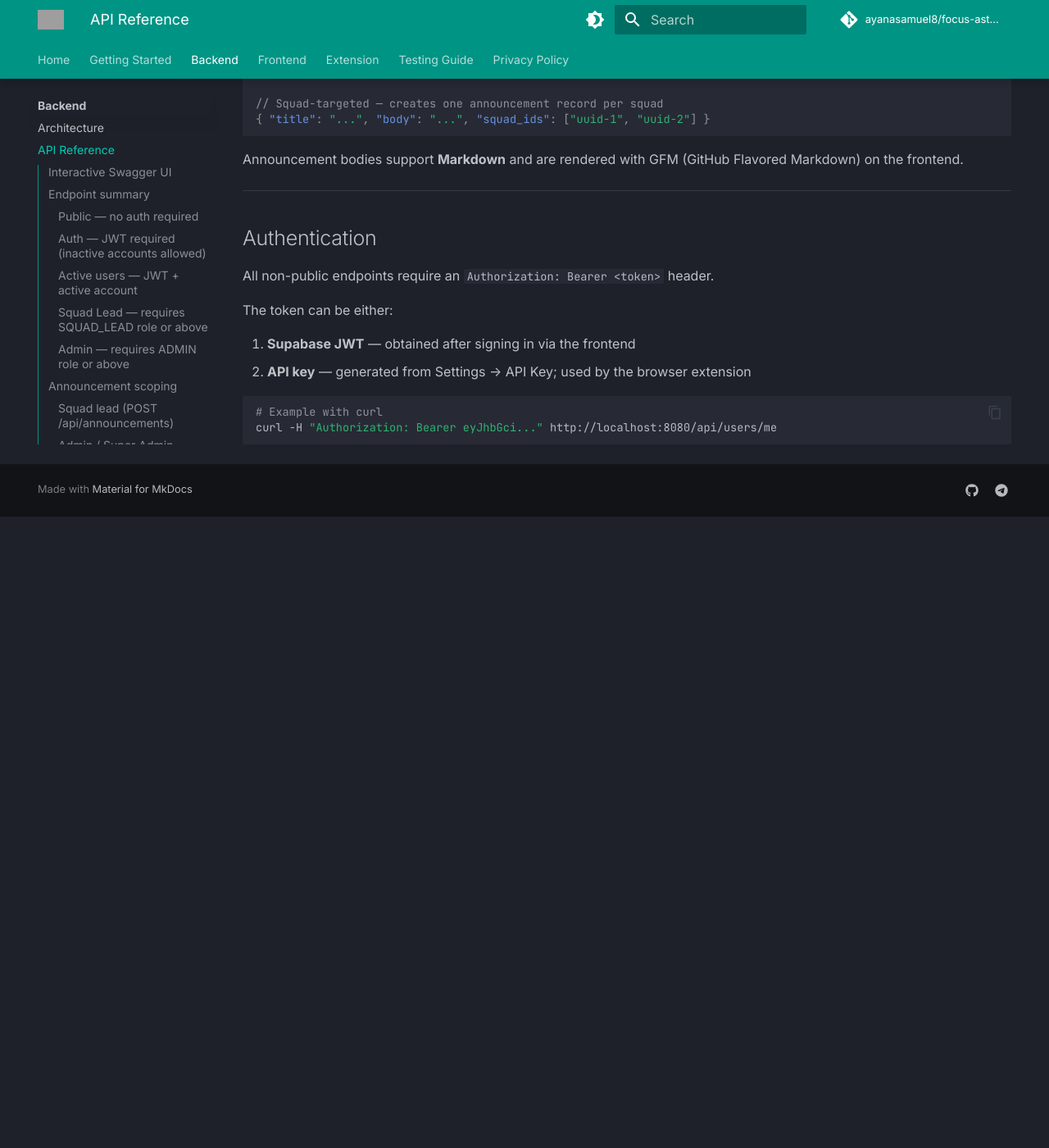
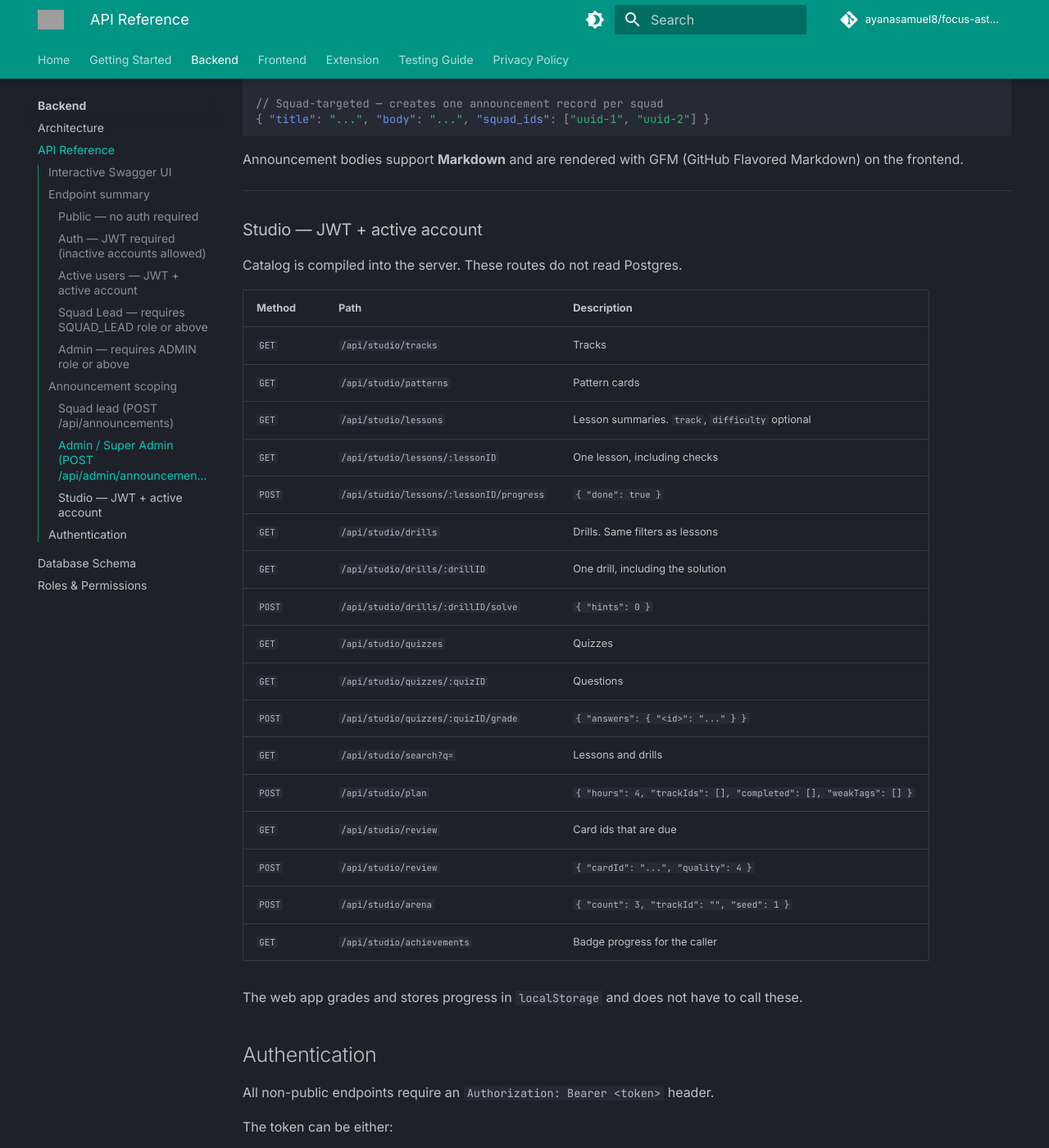
Before and after one commit to Ezra-21/attex, an MkDocs documentation site: the page built from docs/backend/api-reference.md, in a window 1280 px wide and 1400 px high, scrolled down 4098 px. Shown: the whole window at 82% size. Built offline with MkDocs 1.6.1 and Material for MkDocs 9.7.7, drawn with Linux system fonts in a browser that asks for light colours; comment, search, counter and statistics services are not loaded; before the commit the page ends 4728 px from its top, so only the background shows below that; grey boxes are pictures that could not be loaded.

Commit message:
ci: run the unit tests on pull requests
Document the studio routes and the commands CI runs.

Co-authored-by: Cursor <cursoragent@cursor.com>

```diff
--- a/docs/backend/api-reference.md
+++ b/docs/backend/api-reference.md
@@ -113,6 +113,32 @@ Announcement bodies support **Markdown** and are rendered with GFM (GitHub Flavo
 
 ---
 
+### Studio — JWT + active account
+
+Catalog is compiled into the server. These routes do not read Postgres.
+
+| Method | Path | Description |
+|--------|------|-------------|
+| `GET` | `/api/studio/tracks` | Tracks |
+| `GET` | `/api/studio/patterns` | Pattern cards |
+| `GET` | `/api/studio/lessons` | Lesson summaries. `track`, `difficulty` optional |
+| `GET` | `/api/studio/lessons/:lessonID` | One lesson, including checks |
+| `POST` | `/api/studio/lessons/:lessonID/progress` | `{ "done": true }` |
+| `GET` | `/api/studio/drills` | Drills. Same filters as lessons |
+| `GET` | `/api/studio/drills/:drillID` | One drill, including the solution |
+| `POST` | `/api/studio/drills/:drillID/solve` | `{ "hints": 0 }` |
+| `GET` | `/api/studio/quizzes` | Quizzes |
+| `GET` | `/api/studio/quizzes/:quizID` | Questions |
+| `POST` | `/api/studio/quizzes/:quizID/grade` | `{ "answers": { "<id>": "..." } }` |
+| `GET` | `/api/studio/search?q=` | Lessons and drills |
+| `POST` | `/api/studio/plan` | `{ "hours": 4, "trackIds": [], "completed": [], "weakTags": [] }` |
+| `GET` | `/api/studio/review` | Card ids that are due |
+| `POST` | `/api/studio/review` | `{ "cardId": "...", "quality": 4 }` |
+| `POST` | `/api/studio/arena` | `{ "count": 3, "trackId": "", "seed": 1 }` |
+| `GET` | `/api/studio/achievements` | Badge progress for the caller |
+
+The web app grades and stores progress in `localStorage` and does not have to call these.
+
 ## Authentication
 
 All non-public endpoints require an `Authorization: Bearer <token>` header.
```
Also changed, not shown: README.md (+1 -0 lines), docs/frontend/features.md (+6 -0 lines), docs/frontend/pages.md (+11 -0 lines), docs/testing/scenarios.md (+12 -0 lines), docs/testing/setup.md (+17 -1 lines), 1 other file.
